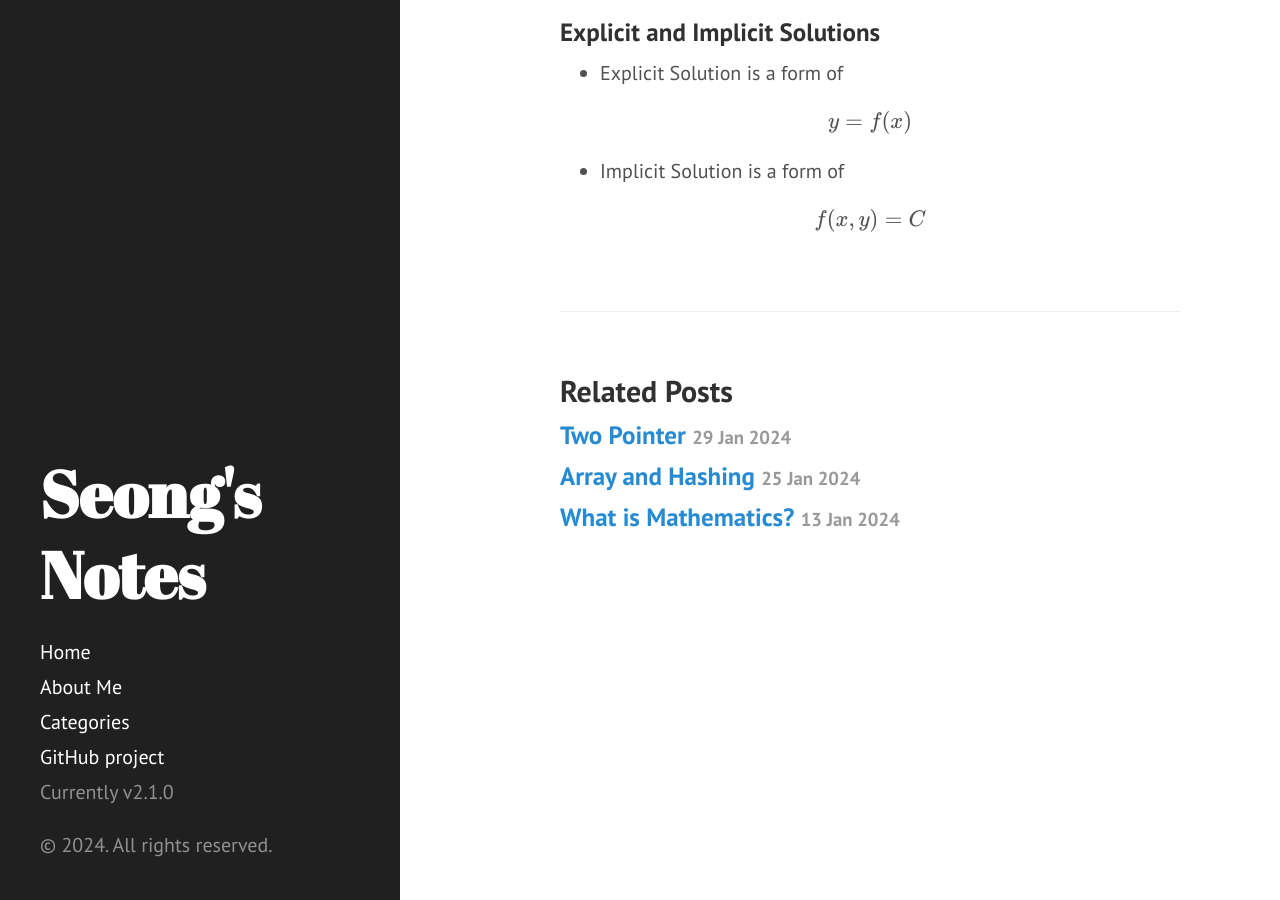
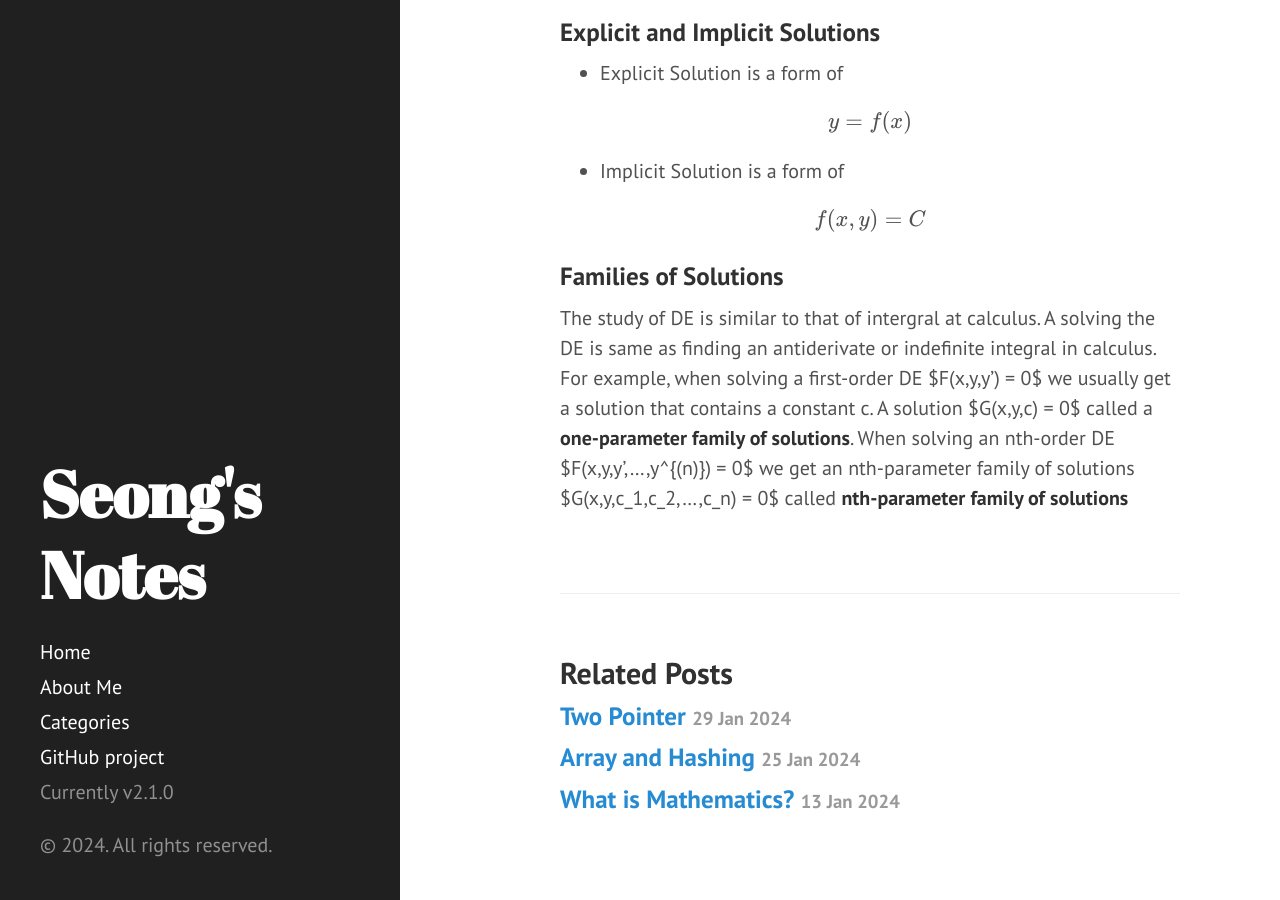
Before and after one commit to GwangseongCho/GwangseongCho.github.io, a Jekyll site: the page built from _posts/2024-02-18-differential-equations.md, in a window 1280 px wide and 900 px high, scrolled down 2801 px. Built offline with Jekyll 4.4.1, drawn with Linux system fonts in a browser that asks for light colours; formulas are drawn with MathJax 3.

Commit message:
edit DE page

```diff
--- a/_posts/2024-02-18-differential-equations.md
+++ b/_posts/2024-02-18-differential-equations.md
@@ -77,3 +77,7 @@ $$y = f{(x)}$$
 * Implicit Solution is a form of
 
 $$f(x,y) = C $$
+
+### Families of Solutions
+The study of DE is similar to that of intergral at calculus. A solving the DE is same as finding an antiderivate or indefinite integral in calculus.\
+For example, when solving a first-order DE $F(x,y,y') = 0$ we usually get a solution that contains a constant c. A solution $G(x,y,c) = 0$ called a **one-parameter family of solutions**. When solving an nth-order DE $F(x,y,y',...,y^{(n)}) = 0$ we get an nth-parameter family of solutions $G(x,y,c_1,c_2,...,c_n) = 0$ called **nth-parameter family of solutions**
```
